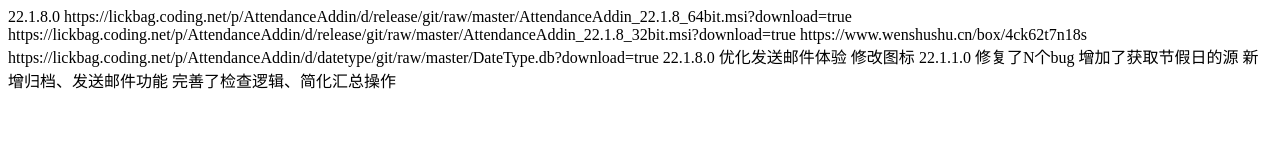
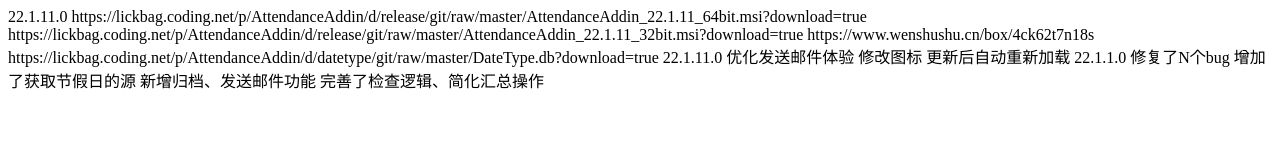
Before and after one commit to LickBag/AttendanceUpdate, a plain HTML site: page index.html in a window 1280 px wide. Drawn offline with Linux system fonts and the light colour scheme.

Commit message:
Update index.html

```diff
--- a/index.html
+++ b/index.html
@@ -1,16 +1,17 @@
 <?xml version="1.0" encoding="UTF-8"?>
 <lickBag>
     <attendanceAddin>
-        <version>22.1.8.0</version>
-        <x64fileURL>https://lickbag.coding.net/p/AttendanceAddin/d/release/git/raw/master/AttendanceAddin_22.1.8_64bit.msi?download=true</x64fileURL>
-        <x86fileURL>https://lickbag.coding.net/p/AttendanceAddin/d/release/git/raw/master/AttendanceAddin_22.1.8_32bit.msi?download=true</x86fileURL>
+        <version>22.1.11.0</version>
+        <x64fileURL>https://lickbag.coding.net/p/AttendanceAddin/d/release/git/raw/master/AttendanceAddin_22.1.11_64bit.msi?download=true</x64fileURL>
+        <x86fileURL>https://lickbag.coding.net/p/AttendanceAddin/d/release/git/raw/master/AttendanceAddin_22.1.11_32bit.msi?download=true</x86fileURL>
         <downloadURL>https://www.wenshushu.cn/box/4ck62t7n18s</downloadURL>
         <datetypeURL>https://lickbag.coding.net/p/AttendanceAddin/d/datetype/git/raw/master/DateType.db?download=true</datetypeURL>
         <versionLogs>
             <versionLog>
-                <version>22.1.8.0</version>
+                <version>22.1.11.0</version>
                 <log>优化发送邮件体验</log>
                 <log>修改图标</log>
+                <log>更新后自动重新加载</log>
             </versionLog>
             <versionLog>
                 <version>22.1.1.0</version>
```
